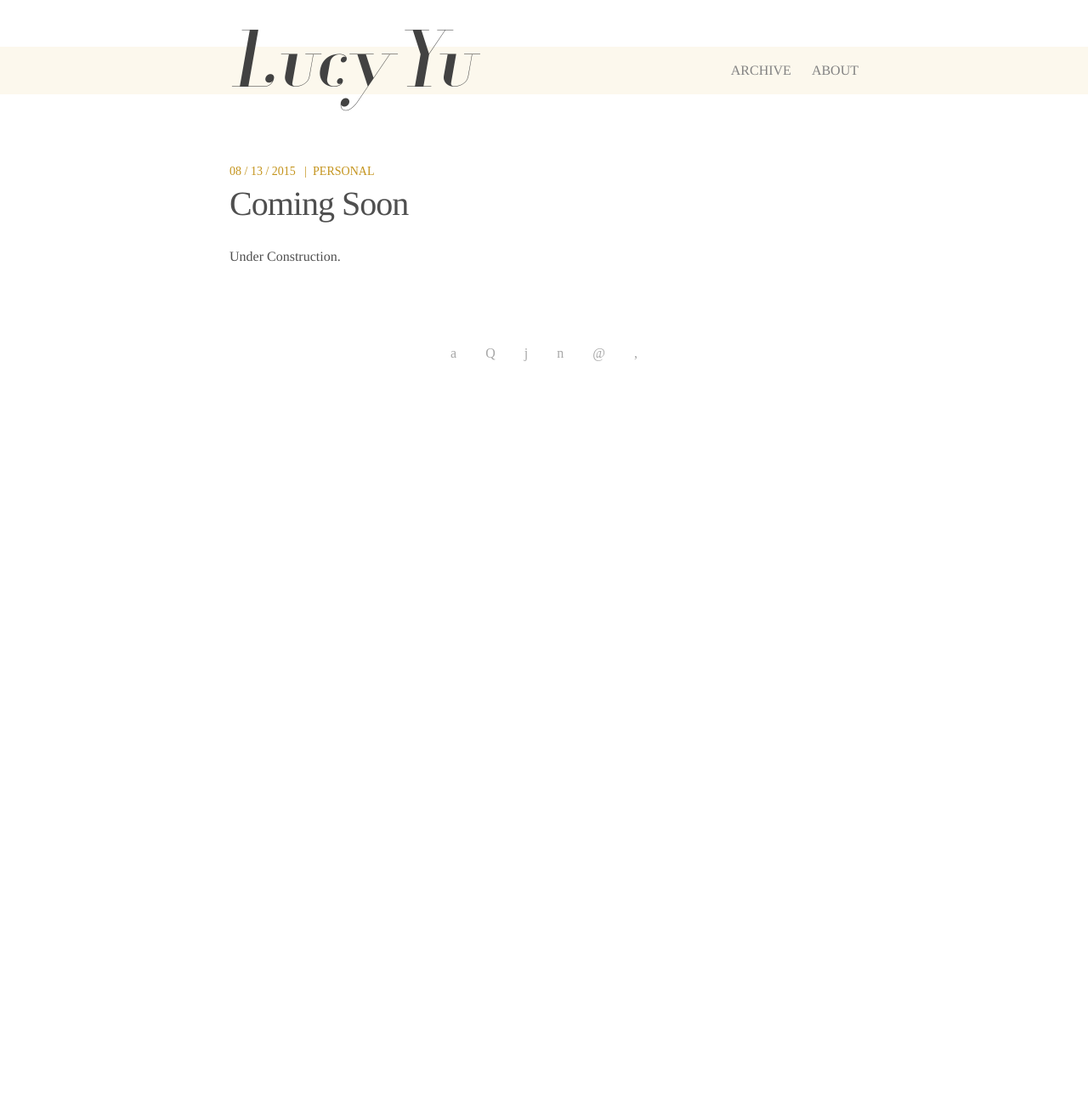
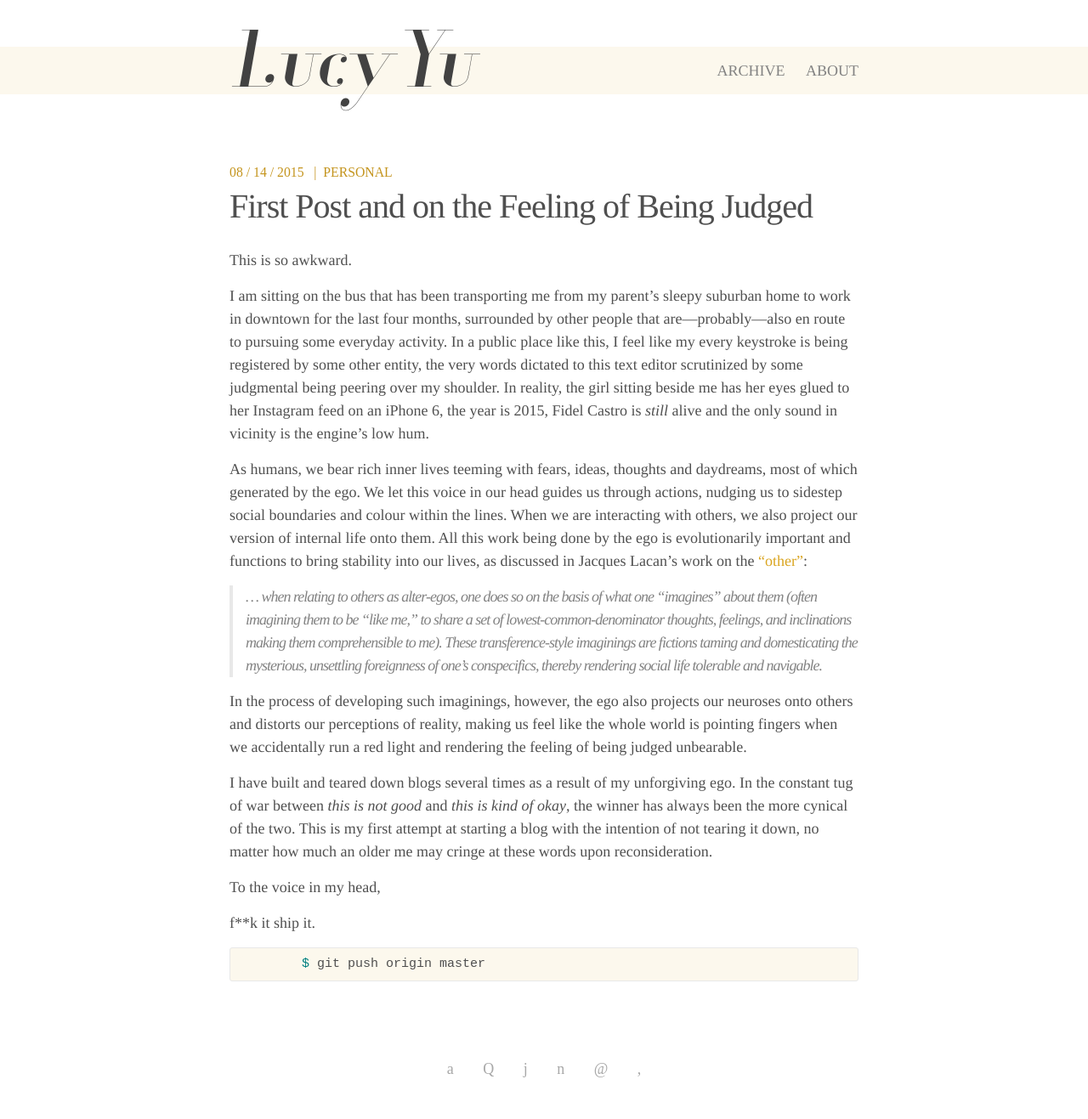
Before and after one commit to lucyyu24/lucyyu24.github.io, a Jekyll site: the page built from _posts/2015-08-13-first-post.markdown, in a window 1280 px wide. Shown: the whole page at 85% size. Built offline with Jekyll 4.4.1, drawn with Linux system fonts in a browser that asks for light colours; some web fonts are replaced; before the commit the page ends 900 px from its top, so only the background shows below that.

Commit message:
first post

```diff
--- a/_posts/2015-08-13-first-post.markdown
+++ b/_posts/2015-08-13-first-post.markdown
@@ -1,9 +1,27 @@
 ---
 layout: post
 permalink: /blog/:year/:month/:day/:title/
-title:  "Coming Soon"
-date:   2015-08-13 23:54:00
-categories: blog
+title:  "First Post and on the Feeling of Being Judged"
+date:   2015-08-14 09:10:00
+categories: musing
 meta: personal
 ---
-Under Construction.
+This is so awkward.
+
+I am sitting on the bus that has been transporting me from my parent's sleepy suburban home to work in downtown for the last four months, surrounded by other people that are—probably—also en route to pursuing some everyday activity. In a public place like this, I feel like my every keystroke is being registered by some other entity, the very words dictated to this text editor scrutinized by some judgmental being peering over my shoulder. In reality, the girl sitting beside me has her eyes glued to her Instagram feed on an iPhone 6, the year is 2015, Fidel Castro is *still* alive and the only sound in vicinity is the engine's low hum.
+
+As humans, we bear rich inner lives teeming with fears, ideas, thoughts and daydreams, most of which generated by the ego. We let this voice in our head guides us through actions, nudging us to sidestep social boundaries and colour within the lines. When we are interacting with others, we also project our version of internal life onto them. All this work being done by the ego is evolutionarily important and functions to bring stability into our lives, as discussed in Jacques Lacan's work on the ["other"](http://plato.stanford.edu/entries/lacan/#OthOedComSex):
+
+>... when relating to others as alter-egos, one does so on the basis of what one “imagines” about them (often imagining them to be “like me,” to share a set of lowest-common-denominator thoughts, feelings, and inclinations making them comprehensible to me). These transference-style imaginings are fictions taming and domesticating the mysterious, unsettling foreignness of one's conspecifics, thereby rendering social life tolerable and navigable.
+
+In the process of developing such imaginings, however, the ego also projects our neuroses onto others and distorts our perceptions of reality, making us feel like the whole world is pointing fingers when we accidentally run a red light and rendering the feeling of being judged unbearable.
+
+I have built and teared down blogs several times as a result of my unforgiving ego. In the constant tug of war between *this is not good* and *this is kind of okay*, the winner has always been the more cynical of the two. This is my first attempt at starting a blog with the intention of not tearing it down, no matter how much an older me may cringe at these words upon reconsideration.
+
+To the voice in my head,
+
+f**k it ship it.
+
+{% highlight bash %}
+	$ git push origin master
+{% endhighlight %}
--- a/_sass/_layout.scss
+++ b/_sass/_layout.scss
@@ -200,7 +200,7 @@
     list-style: none;
 
     > li {
-        margin-bottom: 20px;
+        margin-bottom: 10px;
     }
 }
 
@@ -209,6 +209,7 @@
     font-family: avenir !important;
     color: $brand-color-dark;
     margin-bottom: 8px;
+    margin-right :15px;
 }
 
 .post-link {
@@ -217,7 +218,15 @@
     color: $grey-color-dark;
 }
 
-
+.post-link-archive {
+    display: inline;
+    font-size: $small-font-size *1.1;
+    font-family: avenir !important;
+    color: $grey-color-dark;
+    @include media-query($on-phone) {
+        display: block;
+    }
+}
 
 /**
  * Posts
--- a/archive.html
+++ b/archive.html
@@ -10,10 +10,7 @@
     {% for post in site.posts %}
       <li>
         <span class="post-meta">{{ post.date | date: "%m / %d / %Y "}}{{ '&nbsp; | &nbsp;'}}{% if post.meta %}{{ post.meta | upcase }}{% endif %}</span>
-
-        <h2>
-          <a class="post-link" href="{{ post.url | prepend: site.baseurl }}">{{ post.title }}</a>
-        </h2>
+        <a class="post-link-archive" href="{{ post.url | prepend: site.baseurl }}">{{ post.title }}</a>
       </li>
     {% endfor %}
   </ul>
--- a/css/main.scss
+++ b/css/main.scss
@@ -5,7 +5,7 @@
 
 // Our variables
 $base-font-family: Times, Times New Roman, serif;
-$base-font-size:   16px;
+$base-font-size:   18px;
 $small-font-size:  $base-font-size * 0.875;
 $base-line-height: 1.5;
 
```
